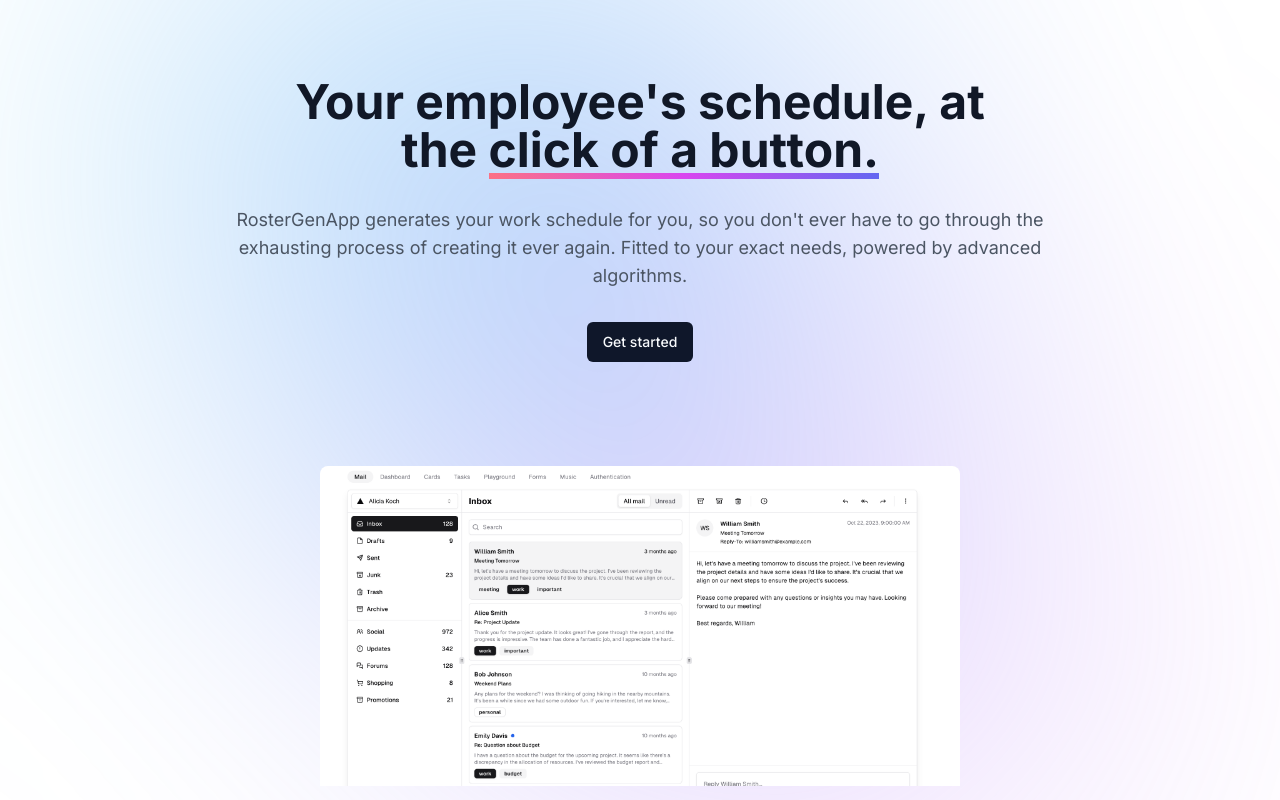
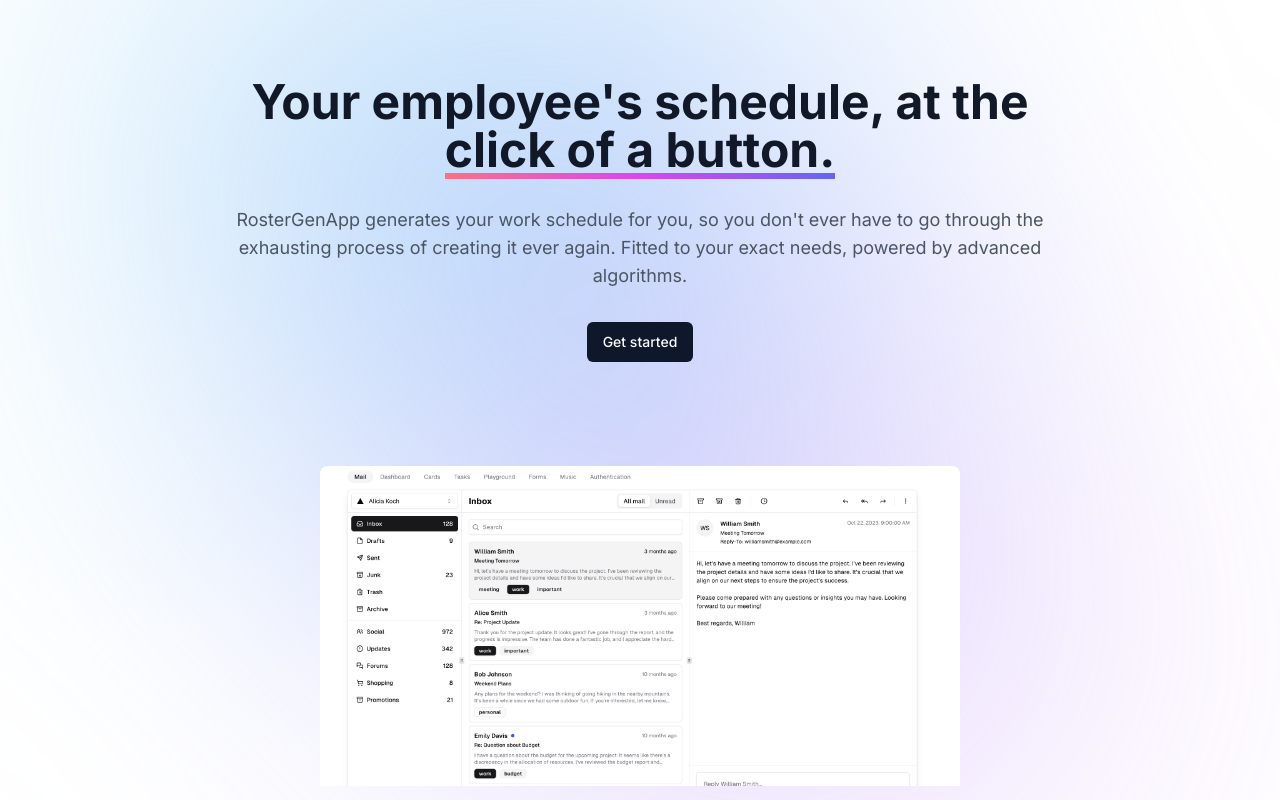
Before and after one commit to ssdrum/roster-generator-webapp, a Next.js app: page / in a window 1280 px wide. Built offline with nearby package versions, Linux system fonts and the light colour scheme; no server answers.

Commit message:
now using next/image and escaped required characters

```diff
--- a/app/page.tsx
+++ b/app/page.tsx
@@ -1,13 +1,12 @@
 import { getUserSession } from '@/app/lib/session';
 import Link from 'next/link';
 import { redirect } from 'next/navigation';
+import Image from 'next/image';
 
 import { Button } from '@/components/ui/button'
 
 export default async function Home() {
   const user = await getUserSession();
-
-  console.log(user)
   // redirect if logged in
   if (user) {
     redirect('/dashboard')
@@ -16,7 +15,7 @@
   return (
     <div className="flex flex-col items-center justify-center min-h-screen bg-white">
       <div className="fixed top-0 left-0 w-full h-full overflow-hidden">
-        <img
+        <Image
           alt=""
           className="absolute top-0 left-0 w-full h-full object-cover blur-lg"
           height="1000"
@@ -31,13 +30,13 @@
       </div>
       <div className="z-10 px-48 py-16 text-center">
         <h1 className="text-5xl font-bold text-gray-900">
-          Your employee's schedule, at the&nbsp;
+          Your employee{'\''}s schedule, at the{' '}
           <span className="bg-gradient-to-r from-rose-400 via-fuchsia-500 to-indigo-500 bg-[length:100%_6px] bg-no-repeat bg-bottom">
             click of a button.
           </span>
         </h1>
         <p className="mt-8 text-lg text-gray-600">
-          RosterGenApp generates your work schedule for you, so you don't ever have to go through the exhausting process of creating it ever again.
+          RosterGenApp generates your work schedule for you, so you don{'\''}t ever have to go through the exhausting process of creating it ever again.
           Fitted to your exact needs, powered by advanced algorithms.
         </p>
         <Link href="/dashboard">
@@ -45,11 +44,11 @@
         </Link>
       </div>
       <div className="z-10 mt-10 w-full md:w-1/2">
-        <img
-          alt="Decorative"
+        <Image
+          alt="Example"
           className="w-full rounded-t-lg"
           height="600"
-          src="example.png"
+          src="/example.png"
           style={{
             aspectRatio: "1200/600",
             objectFit: "cover",
```
